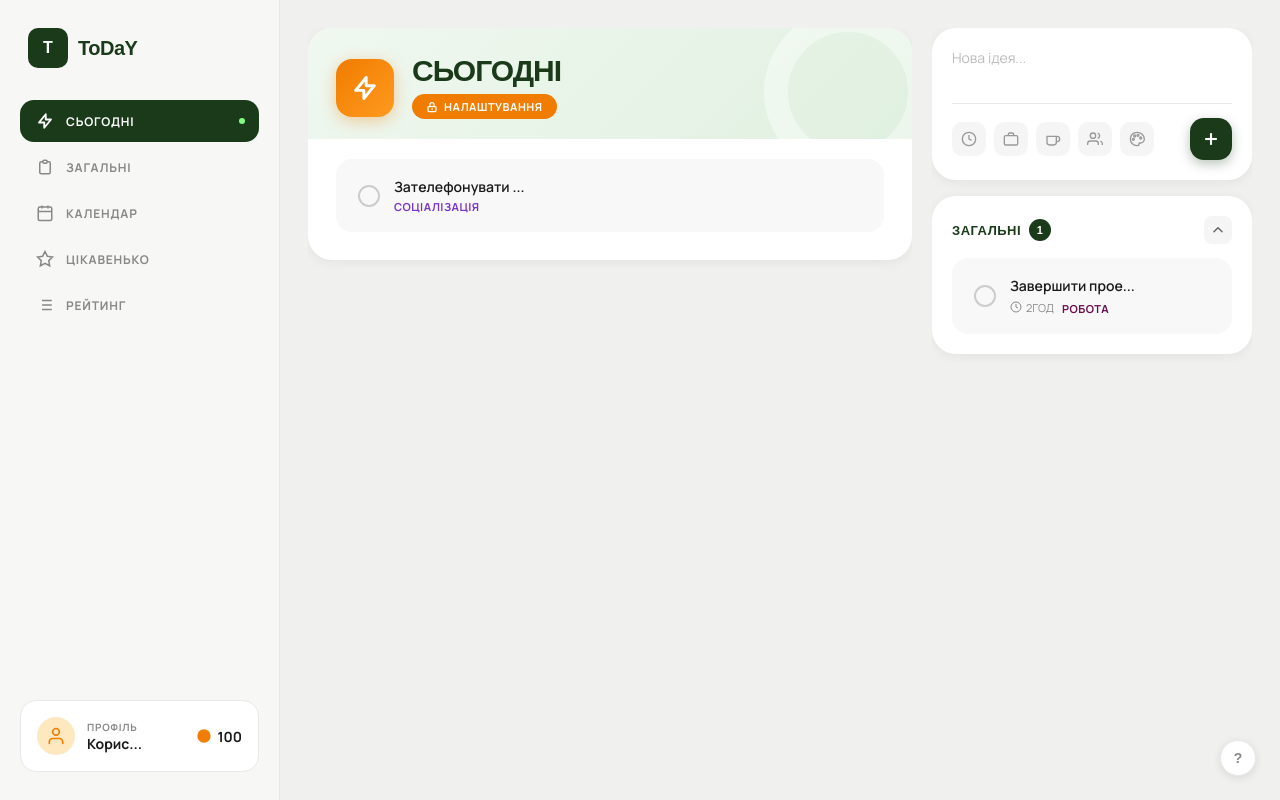
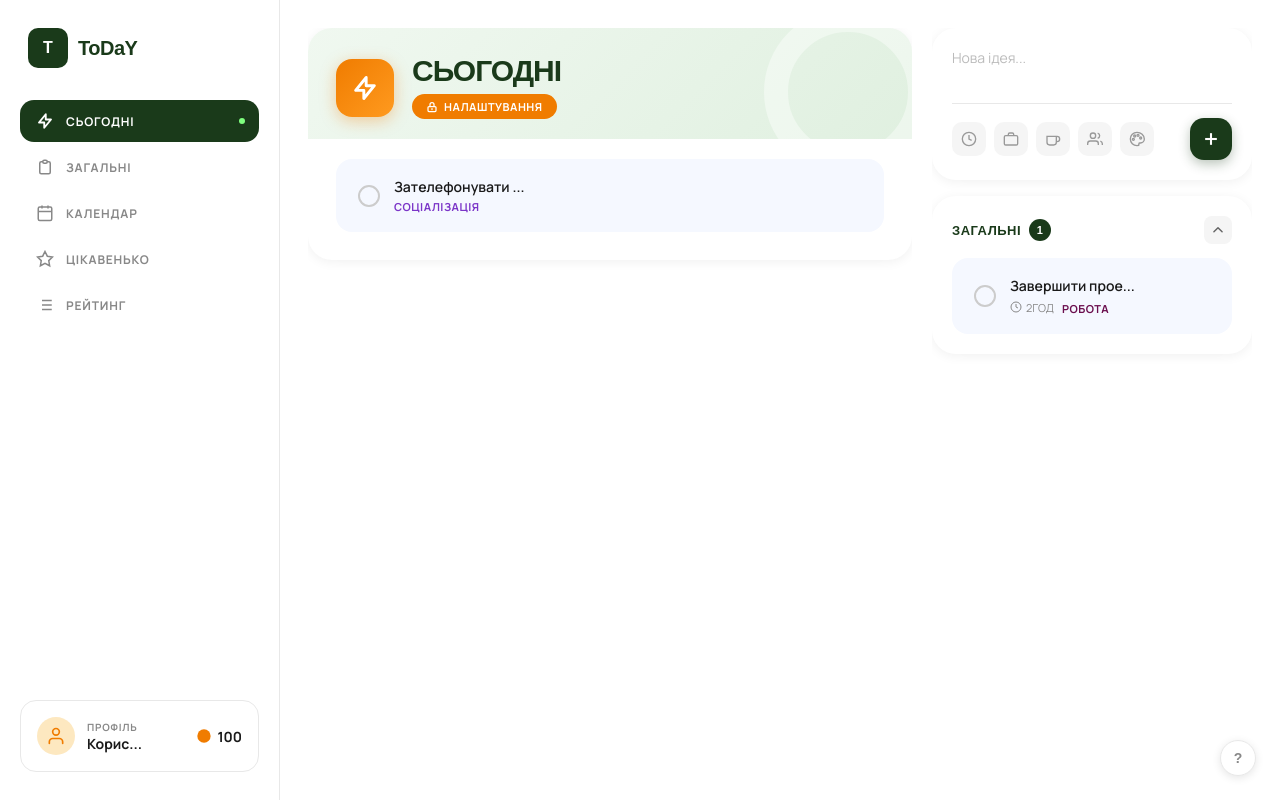
Before and after one commit to SherbynaEugene/Today_project, a Django app: page /user_desktop/ in a window 1280 px wide. Run offline with Django 5.2, Linux system fonts and the light colour scheme; some web fonts are replaced.

Commit message:
додав біліший колірЄ
Є

```diff
--- a/myapp/templates/myapp/user_desktop.html
+++ b/myapp/templates/myapp/user_desktop.html
@@ -14,7 +14,7 @@
     --orange-light: #ff9a1f;
     --purple: #6b0f4e;
     --purple-light: #8b1a6b;
-    --bg: #f0f0ee;
+    --bg: #ffffff;
     --card-bg: #ffffff;
     --text-dark: #1a1a1a;
     --text-muted: #888;
@@ -36,7 +36,7 @@
   .sidebar {
     width: 280px;
     flex-shrink: 0;
-    background: #f7f7f5;
+    background: #ffffff;
     border-right: 1px solid var(--border);
     display: flex;
     flex-direction: column;
@@ -226,7 +226,7 @@
     align-items: center;
     gap: 14px;
     padding: 16px 20px;
-    background: #f8f8f8;
+    background: #f5f8ff;
     border-radius: 16px;
     cursor: pointer;
     transition: all 0.2s;
```
